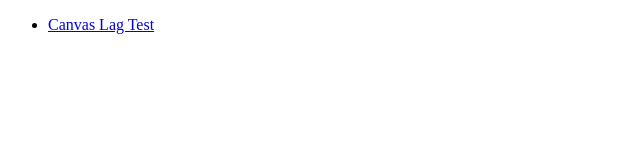
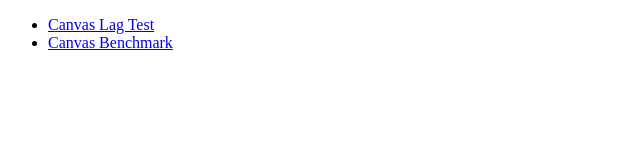
Before and after one commit to keyou/CanvasTest, a plain HTML site: page index.html in a window 1280 px wide. Shown: the whole page, without its empty margins (0-640 px from the left). Drawn offline with Linux system fonts and the light colour scheme.

Commit message:
Update index.html

```diff
--- a/index.html
+++ b/index.html
@@ -8,6 +8,7 @@
 <body>
   <ul>
     <li><a href="./canvas-lag-test.html">Canvas Lag Test</a></li>
+    <li><a href="https://keyou.github.io/CanvasMark/">Canvas Benchmark</a></li>
   </ul>
 </body>
 </html>
```
